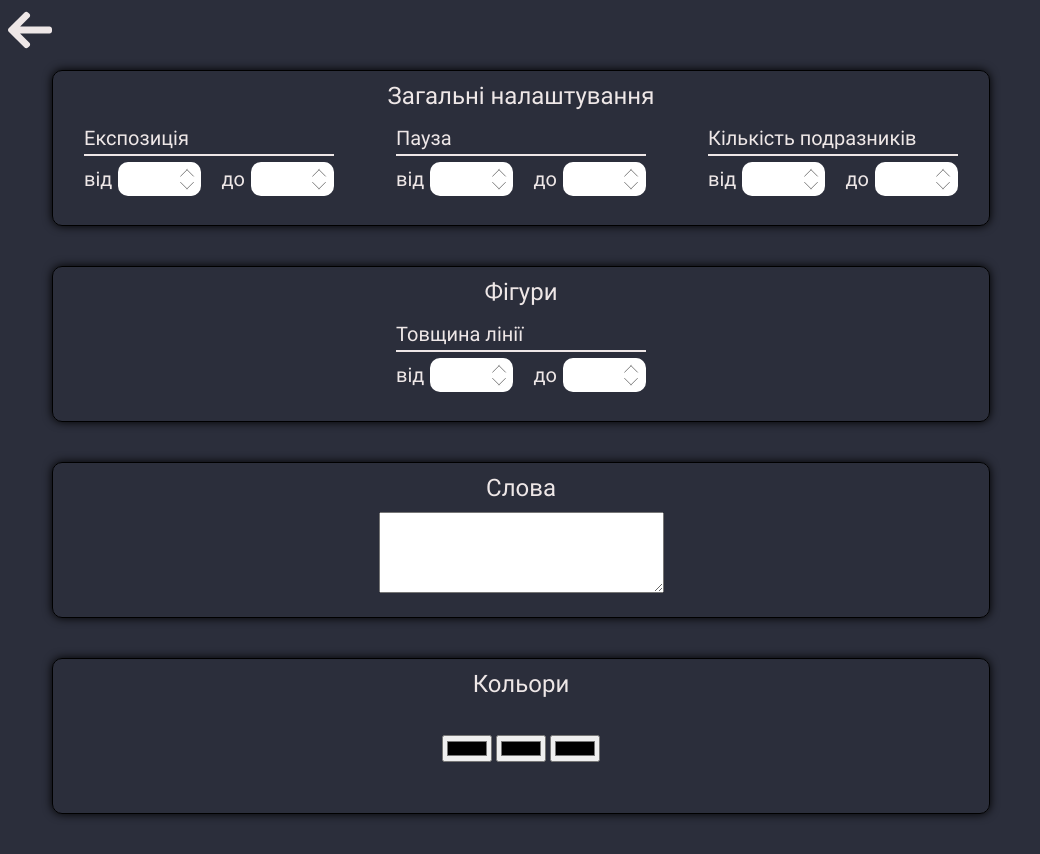
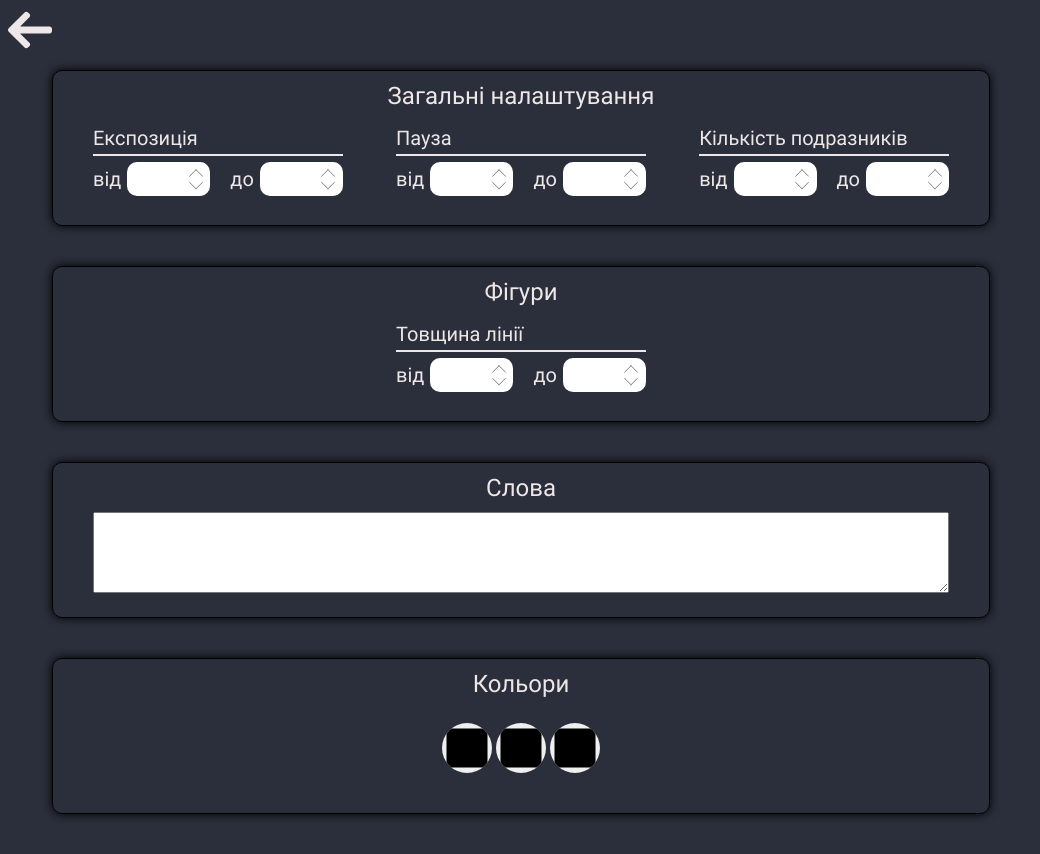
Before and after one commit to Galaxy97/click_time, an Electron app: page pages/html/settings.html in a window 1040 px wide. Drawn offline with Linux system fonts and the light colour scheme; no server answers.

Commit message:
changed the main icon

```diff
--- a/pages/css/settings.css
+++ b/pages/css/settings.css
@@ -77,7 +77,6 @@
 }
 
 .settings_content_wrap{
-    width: inherit;
     height: 78px;
     display: flex;
     justify-content: space-around;
@@ -160,4 +159,24 @@ input[type="number"]::-webkit-inner-spin-button:active{
     opacity: 1;
 }
 
+/* -- style for block common settings -- */
+.common_settings > .settings_content_wrap{
+    justify-content: space-between;
+    margin-left: 40px;
+    margin-right: 40px;
+}
+
 /* -- style for block words settings -- */
+#words{
+    margin-left: 40px;
+    margin-right: 40px;
+}
+
+/* -- style for block colors settings -- */
+input[type="color"] {
+    width: 50px;
+    height: 50px;
+    border: none;
+    border-radius: 50%;
+    overflow: hidden;
+  }
--- a/pages/css/style.css
+++ b/pages/css/style.css
@@ -59,6 +59,7 @@
     font-size: 48px;
     line-height: 60px;
     color: #EEE7E7;
+    margin-top: 0.9em;
 }
 
 .click_time_icon{
--- a/pages/html/settings.html
+++ b/pages/html/settings.html
@@ -97,7 +97,7 @@
               <label class="name_settings_bloc">Слова</label>
             </div>
             <div class="settings_content_wrap">
-              <textarea id="words" name="words" rows="5" cols="33"></textarea>
+              <textarea id="words" name="words" rows="5" cols="120"></textarea>
             </div>
           </div>
           <div class="colours_settings">
--- a/pages/scripts/settings.json
+++ b/pages/scripts/settings.json
@@ -24,7 +24,8 @@
     "донька",
     "дитя",
     "мандрівник",
-    "інженер"
+    "інженер",
+    "програміст"
   ],
   "colours": {
     "red": "#cb0733",
```
Also changed, not shown: img/clicTimeIcon.svg.
